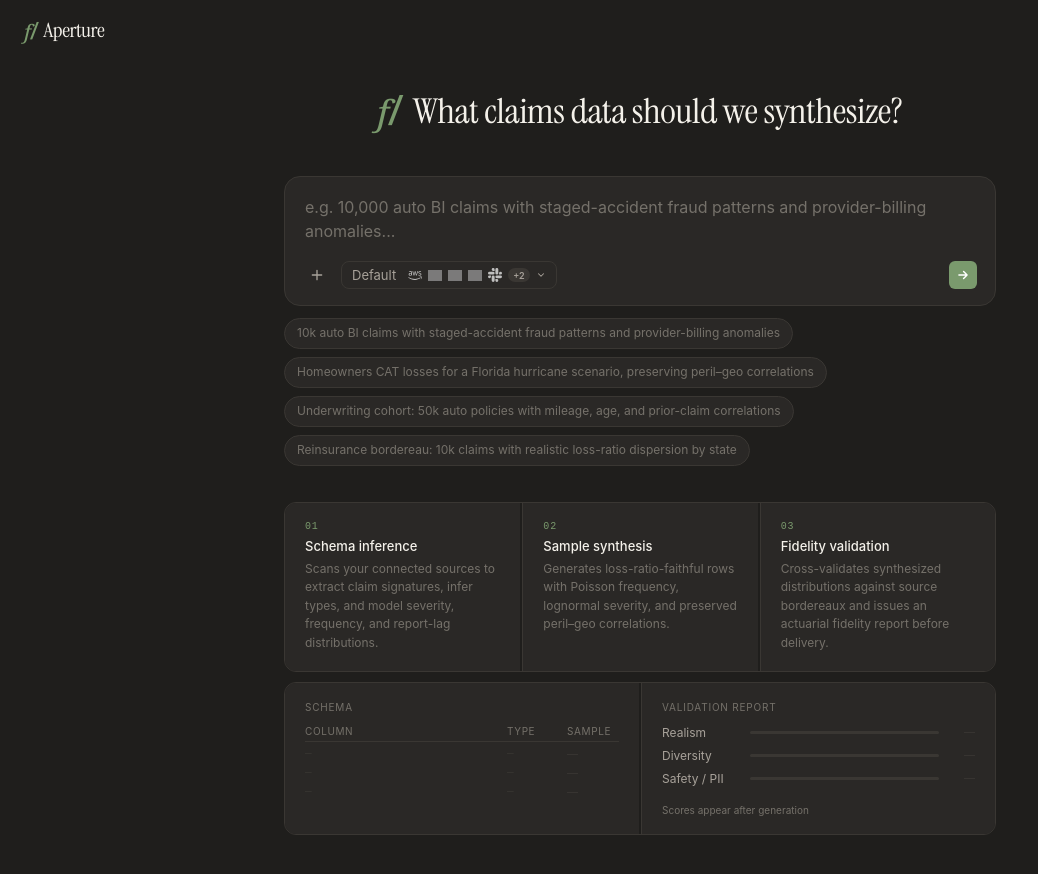
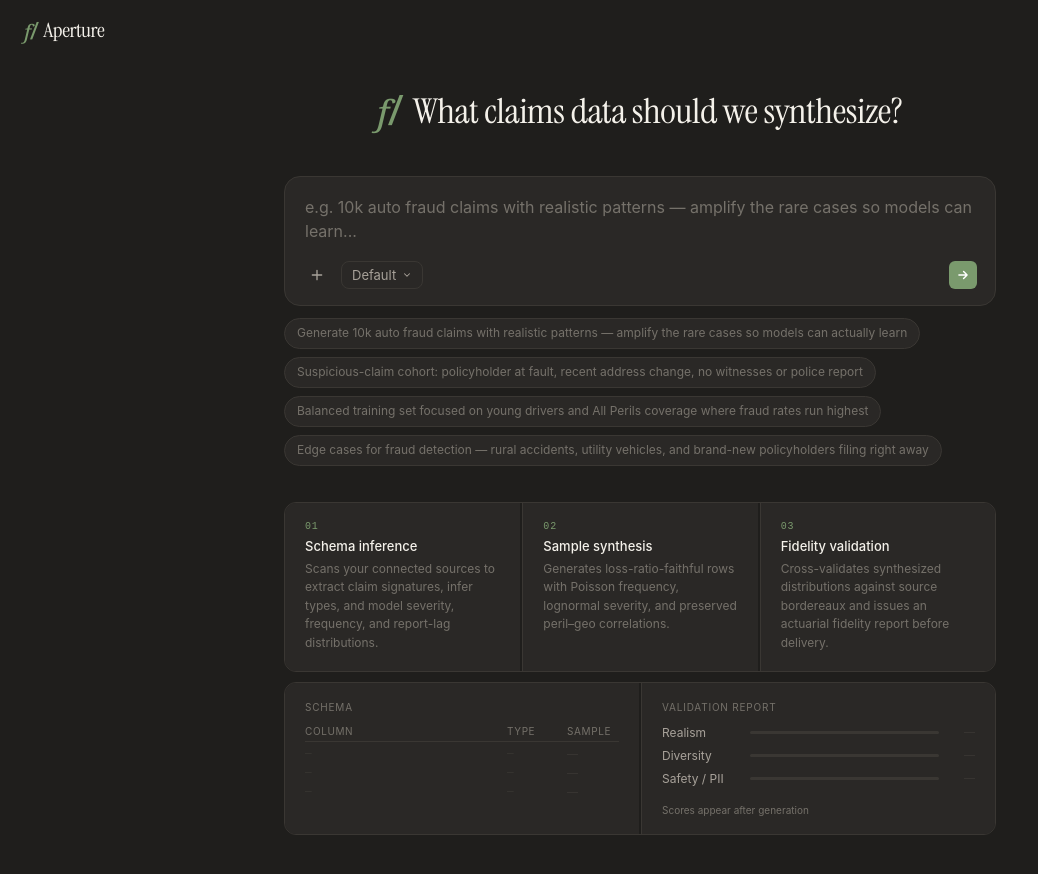
Before and after one commit to StanfordCS194/spr26-Team-21, a React (Vite) app in the folder frontend/: page / in a window 1280 px wide. Shown: the top 874 px of the page, without its empty margins (0-1038 px from the left). Built offline with nearby package versions, Linux system fonts and the light colour scheme; grey boxes are pictures that could not be loaded.

Commit message:
nit: tweaked prompts on landing

```diff
--- a/frontend/src/App.tsx
+++ b/frontend/src/App.tsx
@@ -26,7 +26,7 @@ import {
   type SourceStats,
 } from './api/client';
 
-const PROFILES_STORAGE_KEY = 'aperture:profiles:v1';
+const PROFILES_STORAGE_KEY = 'aperture:profiles:v2';
 
 function loadProfiles(): Profile[] {
   try {
--- a/frontend/src/components/landing/Landing.tsx
+++ b/frontend/src/components/landing/Landing.tsx
@@ -25,10 +25,10 @@ const VALIDATION_LABELS = ['Realism', 'Diversity', 'Safety / PII'];
 const PLACEHOLDER_ROWS = [null, null, null] as const;
 
 const SAMPLE_PROMPTS = [
-  '10k auto BI claims with staged-accident fraud patterns and provider-billing anomalies',
-  'Homeowners CAT losses for a Florida hurricane scenario, preserving peril–geo correlations',
-  'Underwriting cohort: 50k auto policies with mileage, age, and prior-claim correlations',
-  'Reinsurance bordereau: 10k claims with realistic loss-ratio dispersion by state',
+  'Generate 10k auto fraud claims with realistic patterns — amplify the rare cases so models can actually learn',
+  'Suspicious-claim cohort: policyholder at fault, recent address change, no witnesses or police report',
+  'Balanced training set focused on young drivers and All Perils coverage where fraud rates run highest',
+  'Edge cases for fraud detection — rural accidents, utility vehicles, and brand-new policyholders filing right away',
 ];
 
 function buildSteps(fileNames: string[]) {
--- a/frontend/src/components/landing/PromptBox.tsx
+++ b/frontend/src/components/landing/PromptBox.tsx
@@ -42,7 +42,7 @@ export default function PromptBox({
         value={prompt}
         onChange={(e) => setPrompt(e.target.value)}
         onKeyDown={handleKeyDown}
-        placeholder="e.g. 10,000 auto BI claims with staged-accident fraud patterns and provider-billing anomalies..."
+        placeholder="e.g. 10k auto fraud claims with realistic patterns — amplify the rare cases so models can learn..."
         aria-label="Describe the insurance dataset you want to synthesize"
       />
       <div className="prompt-box-footer">
--- a/frontend/src/constants/integrations.ts
+++ b/frontend/src/constants/integrations.ts
@@ -42,22 +42,22 @@ export const INITIAL_PROFILES: Profile[] = [
     id: 'default',
     name: 'Default',
     integrations: [
-      { name: 'Amazon S3', slug: 'amazons3', enabled: true },
-      { name: 'PostgreSQL', slug: 'postgresql', enabled: true },
+      { name: 'Amazon S3', slug: 'amazons3', enabled: false },
+      { name: 'PostgreSQL', slug: 'postgresql', enabled: false },
       { name: 'Snowflake', slug: 'snowflake', enabled: false },
       { name: 'Google BigQuery', slug: 'googlebigquery', enabled: false },
-      { name: 'MongoDB', slug: 'mongodb', enabled: true },
+      { name: 'MongoDB', slug: 'mongodb', enabled: false },
       { name: 'Redis', slug: 'redis', enabled: false },
       { name: 'Elasticsearch', slug: 'elasticsearch', enabled: false },
-      { name: 'Apache Kafka', slug: 'apachekafka', enabled: true },
+      { name: 'Apache Kafka', slug: 'apachekafka', enabled: false },
       { name: 'MySQL', slug: 'mysql', enabled: false },
-      { name: 'Slack', slug: 'slack', enabled: true },
+      { name: 'Slack', slug: 'slack', enabled: false },
       { name: 'GitHub', slug: 'github', enabled: false },
       { name: 'Jira', slug: 'jira', enabled: false },
-      { name: 'Confluence', slug: 'confluence', enabled: true },
+      { name: 'Confluence', slug: 'confluence', enabled: false },
       { name: 'Notion', slug: 'notion', enabled: false },
       { name: 'Databricks', slug: 'databricks', enabled: false },
-      { name: 'Google Drive', slug: 'googledrive', enabled: true },
+      { name: 'Google Drive', slug: 'googledrive', enabled: false },
       { name: 'Stripe', slug: 'stripe', enabled: false },
       { name: 'Salesforce', slug: 'salesforce', enabled: false },
     ],
```
